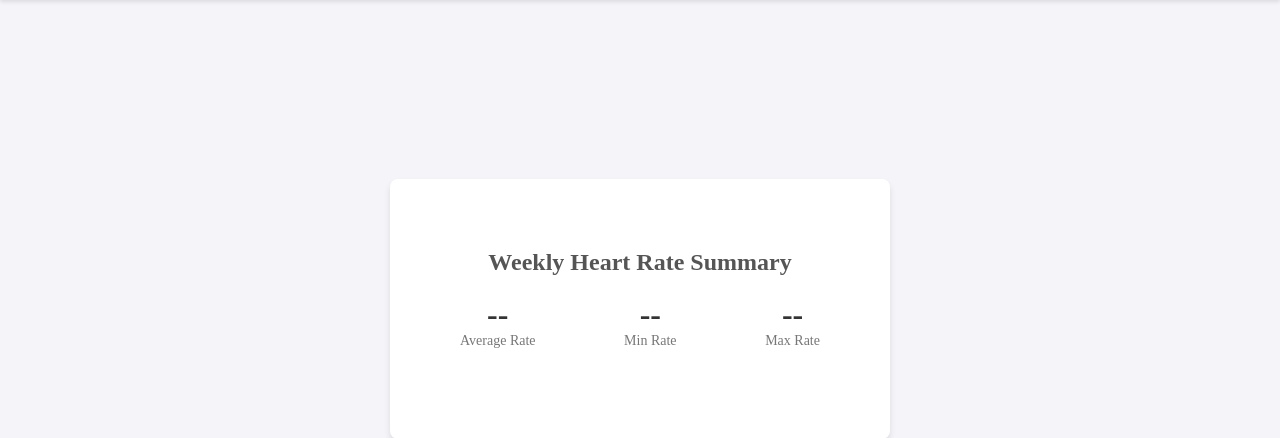
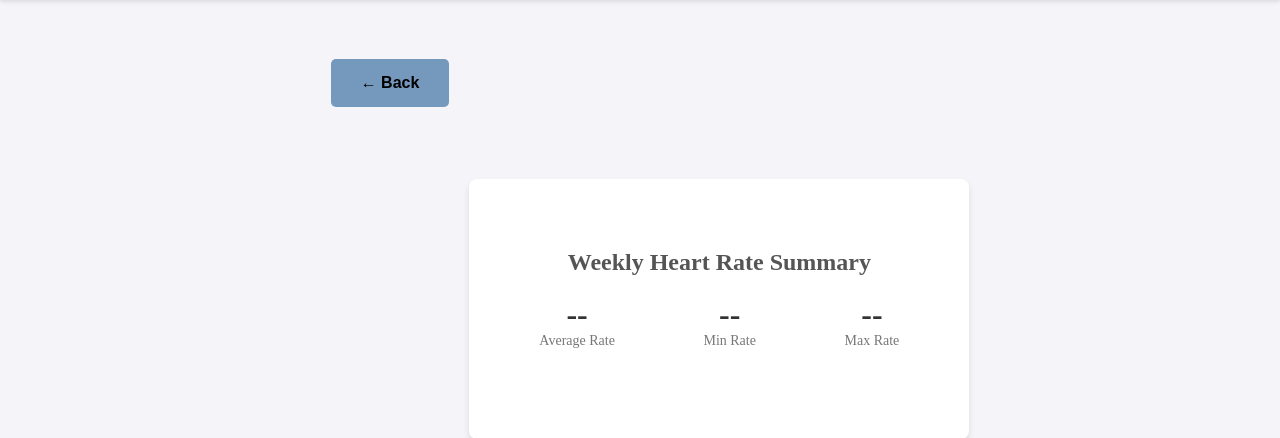
Before and after one commit to aliciaaenriquezz/ECE413-Heart-Rate-Monitoring, a web app: file public/weeklyview.html in a window 1280 px wide. Shown: the part 61-499 px from the top of the page. Run offline with its HTML, style and script files only (its server is not run), Linux system fonts and the light colour scheme; some libraries are stand-ins or nearby versions.

Commit message:
updated public: html, css, and some .js updates

```diff
--- a/public/dailyview.html
+++ b/public/dailyview.html
@@ -14,6 +14,9 @@
         <div class="profile-name">Welcome, [Profile Name]!</div>   <!--TODO, GET FROM SIGNUP INFO -->
     </header>
     <br>
+
+    <button class="back-button" id="back-button">← Back</button>
+
     <div class="container">
         <div class="header">
             <h1>Custom Daily Heart Rate & SpO2 View</h1>
--- a/public/javascripts/weeklyview.js
+++ b/public/javascripts/weeklyview.js
@@ -0,0 +1,8 @@
+document.addEventListener('DOMContentLoaded', () => {
+    const backButton = document.getElementById('back-button');
+
+    // Add click event listener to navigate to mainmenu.html
+    backButton.addEventListener('click', () => {
+        window.location.href = 'mainmenu.html'; // Redirect to main menu
+    });
+});
--- a/public/mainmenu.html
+++ b/public/mainmenu.html
@@ -5,7 +5,7 @@
     <meta name="viewport" content="width=device-width, initial-scale=1.0">
     <title>Heart Rate Monitoring</title>
     <link href="stylesheets/mainmenu.css" rel="stylesheet">
-    <script src="javascripts/mainMenu.js"></script>
+    <script src="javascripts/mainmenu.js"></script>
 </head>
 
 <body>
--- a/public/stylesheets/weeklyview.css
+++ b/public/stylesheets/weeklyview.css
@@ -101,3 +101,30 @@
     font-weight: bold;
     color: #555;
 }
+.back-button {
+    display: inline-block;
+    margin: 20px;
+    padding: 15px 30px;
+    font-size: 16px;
+    font-weight: bold;
+    color: #000000;
+    background-color: #7598bd; /* Blue color */
+    border: none;
+    border-radius: 5px;
+    cursor: pointer;
+    transition: all 0.3s ease;
+    text-align: center;
+}
+
+.back-button:hover {
+    transform: translateY(-10px); /* Move up */
+    background-color: #7598bd; /* Darker blue on hover */
+}
+
+.back-button:active {
+    transform: translateY(0); /* Return to original position when clicked */
+}
+
+.back-button:focus {
+    outline: none; /* Remove focus outline */
+}
--- a/public/updateaccount.html
+++ b/public/updateaccount.html
@@ -13,6 +13,9 @@
         <h1>Heart Medical Cardiovascular Health Center</h1>
         <div class="profile-name">Welcome, [Profile Name]!</div>   <!--TODO, GET FROM SIGNUP INFO -->
     </header>
+
+    <button class="back-button" id="back-button">← Back</button>
+
     <div class="container">
         <div class="header">
             <h1>Update Account Information</h1>
--- a/public/weeklyview.html
+++ b/public/weeklyview.html
@@ -13,11 +13,13 @@
         <h1>Heart Medical Cardiovascular Health Center</h1>
         <div class="profile-name">Welcome, [Profile Name]!</div>   <!--TODO, GET FROM SIGNUP INFO -->
     </header>
+
+    <button class="back-button" id="back-button">← Back</button>
+
     <div class="container">
         <div class="header">
             <h1>Weekly Heart Rate Summary</h1>
         </div>
-
         <div class="summary">
             <div class="summary-item">
                 <h2 id="average-rate">--</h2>
```
Also changed, not shown: public/javascripts/dailyview.js (+8 -0 lines), public/javascripts/mainmenu.js (+19 -0 lines), public/javascripts/updateaccount.js (+8 -0 lines), public/stylesheets/dailyview.css (+27 -0 lines), public/stylesheets/updateaccount.css (+27 -0 lines).
